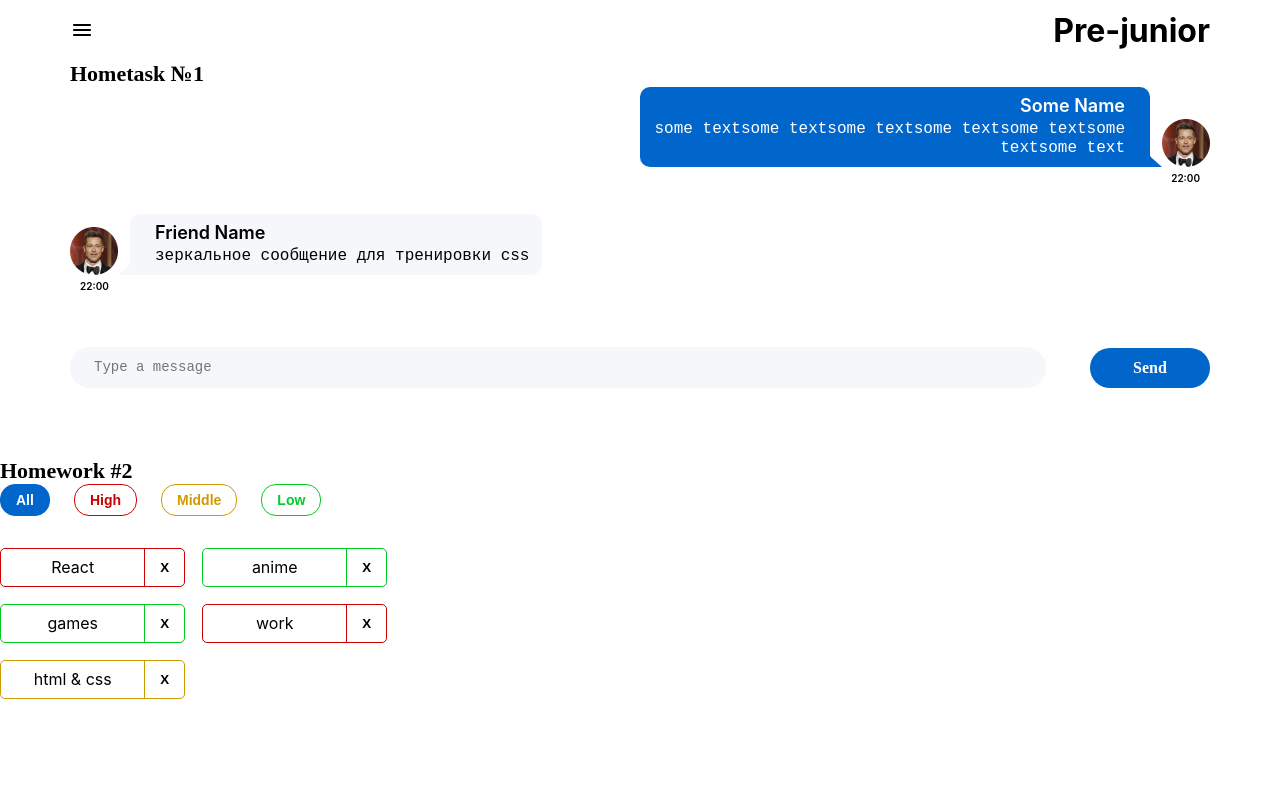
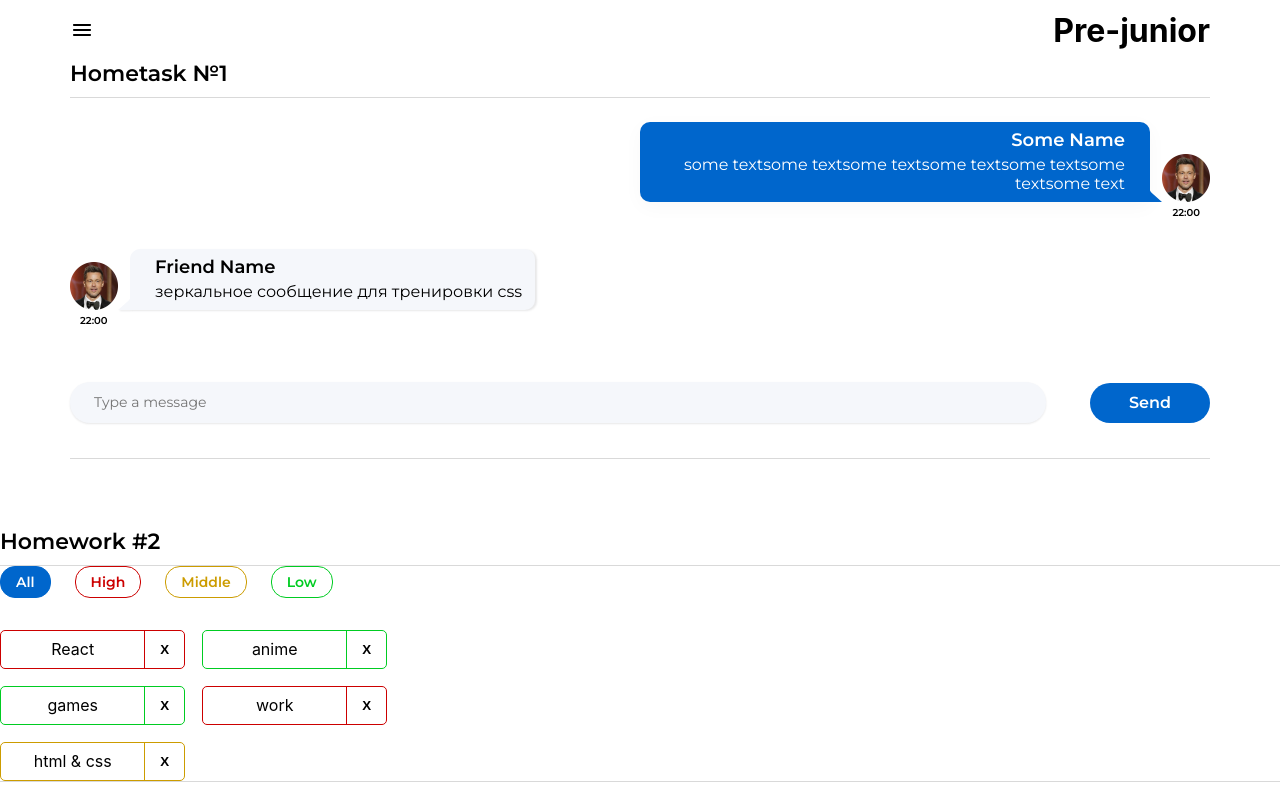
Before and after one commit to VladSmirnou/hws2, a React (Create React App) app: page /#/pre-junior in a window 1280 px wide. Built offline with nearby package versions, Linux system fonts and the light colour scheme.

Commit message:
add fonts and the box shadow propery

```diff
--- a/public/index.html
+++ b/public/index.html
@@ -24,6 +24,9 @@
       work correctly both with client-side routing and a non-root public URL.
       Learn how to configure a non-root public URL by running `npm run build`.
     -->
+    <link rel="preconnect" href="https://fonts.googleapis.com">
+    <link rel="preconnect" href="https://fonts.gstatic.com" crossorigin>
+    <link href="https://fonts.googleapis.com/css2?family=Montserrat:wght@400;600&display=swap" rel="stylesheet">
     <title>React App</title>
   </head>
   <body>
--- a/src/s1-main/App.module.css
+++ b/src/s1-main/App.module.css
@@ -1,5 +1,10 @@
 .App {
     --header_height: 60px;
+}
+
+.hw {
+    border-top: 1px solid #D9D9D9;
+    border-bottom: 1px solid #D9D9D9;
 }
 
 .hw > div:nth-last-child(n + 2) {
@@ -7,12 +12,13 @@
 }
 
 .hwTitle {
-    font-family: 'Montserrat';
-    font-style: normal;
+    font-family: Montserrat;
     font-weight: 600;
     font-size: 22px;
     line-height: 27px;
     color: #000000;
+    position: relative;
+    margin-bottom: 10px;
 }
 
 .container {
@@ -25,4 +31,5 @@
     display: grid;
     row-gap: 30px;
     margin-bottom: 30px !important;
+    margin-top: 24px;
 }
--- a/src/s2-homeworks/hw01/friend-message/FriendMessage.module.css
+++ b/src/s2-homeworks/hw01/friend-message/FriendMessage.module.css
@@ -22,6 +22,7 @@
   border-top-right-radius: 10px;
   border-bottom-right-radius: 10px;
   position: relative;
+  box-shadow: 2px 1px 2px 0px #1D21261A;
 }
 
 .friendText::before {
@@ -33,6 +34,7 @@
   bottom: 0;
   left: -12px;
   z-index: -1;
+  box-shadow: 2px 1px 2px 0px #1D21261A;
 }
 
 .friendText::after {
@@ -50,6 +52,7 @@
 }
 
 .friendName {
+  font-family: Montserrat;
   font-size: 18px;
   font-weight: 600;
   line-height: 21.94px;
@@ -65,9 +68,11 @@
   font-size: 16px;
   font-weight: 400;
   line-height: 19.5px;
+  font-family: Montserrat;
 }
 
 .friendTime {
+  font-family: Montserrat;
   font-size: 10px;
   font-weight: 600;
   line-height: 12.19px;
--- a/src/s2-homeworks/hw01/message-sender/MessageSender.module.css
+++ b/src/s2-homeworks/hw01/message-sender/MessageSender.module.css
@@ -4,9 +4,15 @@
   margin-top: 56px;
   min-height: 40px;
   position: relative;
+  margin-bottom: 35px;
 }
 
 .textarea {
+  font-family: Montserrat;
+  font-size: 14px;
+  font-weight: 400;
+  line-height: 17.07px;
+
   background-color: #F5F7FB;
   max-height: 80px;
   min-height: 100%;
@@ -22,6 +28,7 @@
   bottom: 0;
   left: 0;
   right: 164px;
+  box-shadow: 0px 1px 2px #1D21261A;
 }
 
 .textarea::placeholder {
--- a/src/s2-homeworks/hw01/message/Message.module.css
+++ b/src/s2-homeworks/hw01/message/Message.module.css
@@ -25,6 +25,7 @@
   border-bottom-left-radius: 10px;
   margin-right: 12px;
   position: relative;
+  box-shadow: 0px 5px 20px 0px #1D212608;
 }
 
 .text::before {
@@ -53,6 +54,7 @@
 }
 
 .name {
+  font-family: Montserrat;
   font-size: 18px;
   font-weight: 600;
   line-height: 21.94px;
@@ -66,12 +68,14 @@
   white-space: -pre-wrap;      /* Opera 4-6 */
   white-space: -o-pre-wrap;    /* Opera 7 */
   word-wrap: break-word;
+  font-family: Montserrat;
   font-size: 16px;
   font-weight: 400;
   line-height: 19.5px;
 }
 
 .time {
+  font-family: Montserrat;
   text-align: right;
   font-size: 10px;
   font-weight: 600;
```
